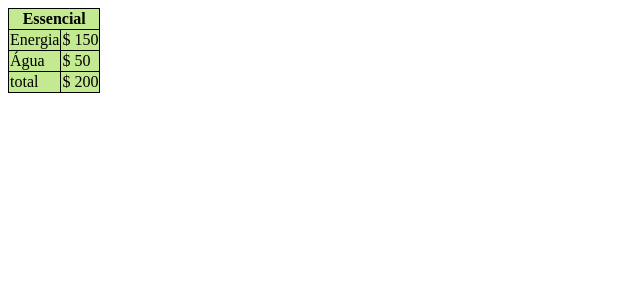
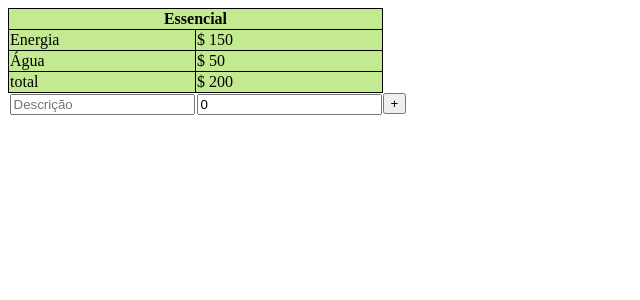
Before and after one commit to NTNVL/ExpensesManager, a Next.js app: page / in a window 1280 px wide. Shown: the top 300 px of the page, without its empty margins (0-640 px from the left). Built offline with nearby package versions, Linux system fonts and the light colour scheme.

Commit message:
Added input to add a expense to table

```diff
--- a/components/ExpenseTable.tsx
+++ b/components/ExpenseTable.tsx
@@ -12,7 +12,8 @@ type Props = {
 }
 
 type State = {
-  expenses: Expense[]
+  expenses: Expense[],
+  newExpense: Expense
 }
 
 const ExpenseRow = (props: { expense: Expense }) => (
@@ -24,14 +25,29 @@ const ExpenseRow = (props: { expense: Expense }) => (
 
 
 export class ExpenseTable extends React.Component<Props, State> {
-  public readonly state: State = { expenses: [] }
+  public readonly state: State = {
+    expenses: [],
+    newExpense: {
+      description: "",
+      value: 0
+    }
+  }
   title: string;
 
   constructor(props: Props) {
     super(props);
 
     this.title = props.title;
-    this.state = { expenses: props.expenses };
+    this.state = {
+      expenses: props.expenses,
+      newExpense: {
+        description: "",
+        value: 0
+      }
+    };
+
+    this.handleDescriptionChange = this.handleDescriptionChange.bind(this);
+    this.handleValueChange = this.handleValueChange.bind(this);
   }
 
   getTotalExpenses(): number {
@@ -44,8 +60,27 @@ export class ExpenseTable extends React.Component<Props, State> {
   addExpense(expense: Expense) {
     let new_expenses = this.state;
     new_expenses.expenses.push(expense);
+    new_expenses.newExpense = {description: "", value: 0}
 
     this.setState(new_expenses);
+  }
+
+  handleDescriptionChange(event: React.ChangeEvent<HTMLInputElement>) {
+    this.setState({
+      newExpense: {
+        description: event.target.value,
+        value: this.state.newExpense.value
+      }
+    })
+  }
+
+  handleValueChange(event: React.ChangeEvent<HTMLInputElement>) {
+    this.setState({
+      newExpense: {
+        description: this.state.newExpense.description,
+        value: event.target.valueAsNumber
+      }
+    })
   }
 
   render() {
@@ -62,6 +97,7 @@ export class ExpenseTable extends React.Component<Props, State> {
     />
 
     return (
+      <div>
         <table className={ styles.table }>
           <thead>
             { titleRow }
@@ -70,7 +106,35 @@ export class ExpenseTable extends React.Component<Props, State> {
             { expensesRows }
             { totalRow }
           </tbody>
+          <tfoot>
+            <tr>
+              <td>
+                <input
+                  id="getDescription"
+                  type="text"
+                  placeholder="Descrição"
+                  value={this.state.newExpense.description}
+                  onChange={this.handleDescriptionChange}>
+                </input>
+              </td>
+              <td>
+                <input
+                  id="getValue"
+                  type="number"
+                  placeholder="Valor"
+                  min="0"
+                  step="0.1"
+                  value={this.state.newExpense.value}
+                  onChange={this.handleValueChange}>
+                </input>
+              </td>
+              <button
+                onClick={(e) => this.addExpense(this.state.newExpense)}>+
+              </button>
+            </tr>
+          </tfoot>
         </table>
+      </div>
     );
   }
 }
```
Lines whose indentation alone changed are shown as unchanged.
